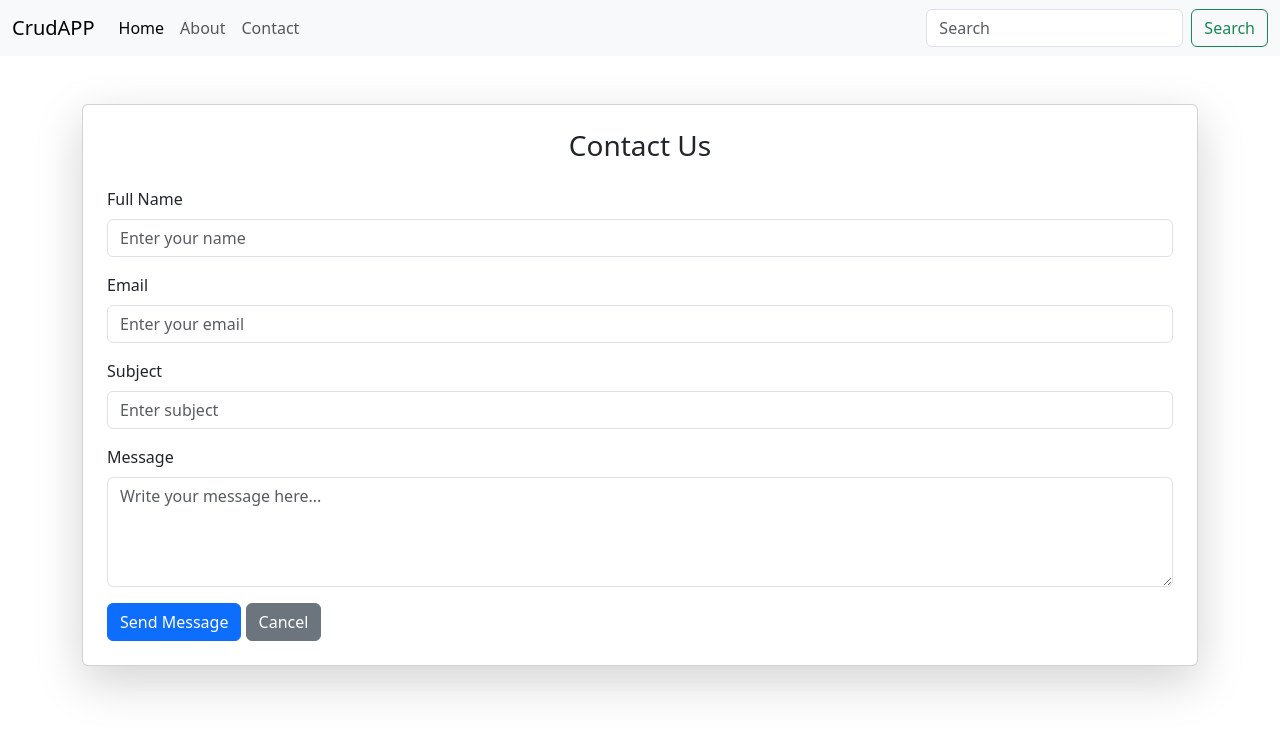
After one commit to Ashu1792/CRUD-APP, a Flask app: page /contact in a window 1280 px wide. The commit adds this page. Shown: the top 734 px of the page. Run offline with Flask 3, Linux system fonts and the light colour scheme.

Commit message:
add contact page'

```diff
--- a/app.py
+++ b/app.py
@@ -1,7 +1,10 @@
-from flask import Flask, render_template, request, redirect, url_for
+from flask import Flask, render_template, request, redirect, url_for, flash
 from flask_sqlalchemy import SQLAlchemy
 
 app = Flask(__name__)
+
+# REQUIRED for flash messages
+app.secret_key = "mysecretkey"
 
 app.config['SQLALCHEMY_DATABASE_URI'] = 'sqlite:///Employee.db'
 app.config['SQLALCHEMY_TRACK_MODIFICATIONS'] = False
@@ -40,17 +43,18 @@ def add_employee():
 @app.route("/about")
 def about():
     return render_template("about.html")
-# ------------------ Delete ------------------
 
+
+# ------------------ DELETE ------------------
 @app.route("/delete/<int:id>")
 def delete(id):
     emp = Employee.query.get_or_404(id)
     db.session.delete(emp)
     db.session.commit()
     return redirect(url_for("home"))
-#------------------Update------------------
 
 
+# ------------------ UPDATE ------------------
 @app.route("/update/<int:id>", methods=["GET", "POST"])
 def update(id):
     emp = Employee.query.get_or_404(id)
@@ -64,9 +68,24 @@ def update(id):
     return render_template("update.html", emp=emp)
 
 
+# ------------------ CONTACT ------------------
+@app.route("/contact", methods=["GET", "POST"])
+def contact():
+    if request.method == "POST":
+        name = request.form["name"]
+        email = request.form["email"]
+        subject = request.form["subject"]
+        message = request.form["message"]
+
+        print(name, email, subject, message)
+
+        flash("Message sent successfully!")
+        return redirect(url_for("home"))
+
+    return render_template("contact.html")
 
 
-
+# ------------------ MAIN ------------------
 if __name__ == "__main__":
     with app.app_context():
         db.create_all()
--- a/templates/base.html
+++ b/templates/base.html
@@ -21,6 +21,10 @@
         <li class="nav-item">
           <a class="nav-link" href="about">About</a>
         </li>
+        <li class="nav-item">
+    <a class="nav-link" href="{{ url_for('contact') }}">Contact</a>
+</li>
+
 
 
       </ul>
--- /dev/null
+++ b/templates/contact.html
@@ -0,0 +1,39 @@
+{% extends 'base.html' %}
+{% block body %}
+
+<div class="container mt-5">
+    <div class="card shadow-lg p-4">
+
+        <h3 class="text-center mb-4">Contact Us</h3>
+
+        <form method="POST" action="{{ url_for('contact') }}">
+
+            <div class="mb-3">
+                <label class="form-label">Full Name</label>
+                <input type="text" name="name" class="form-control" placeholder="Enter your name" required>
+            </div>
+
+            <div class="mb-3">
+                <label class="form-label">Email</label>
+                <input type="email" name="email" class="form-control" placeholder="Enter your email" required>
+            </div>
+
+            <div class="mb-3">
+                <label class="form-label">Subject</label>
+                <input type="text" name="subject" class="form-control" placeholder="Enter subject" required>
+            </div>
+
+            <div class="mb-3">
+                <label class="form-label">Message</label>
+                <textarea name="message" rows="4" class="form-control" placeholder="Write your message here..." required></textarea>
+            </div>
+
+            <button type="submit" class="btn btn-primary">Send Message</button>
+            <a href="{{ url_for('home') }}" class="btn btn-secondary">Cancel</a>
+
+        </form>
+
+    </div>
+</div>
+
+{% endblock %}
```
Also changed, not shown: templates/about.html (+47 -11 lines), 1 other file.
